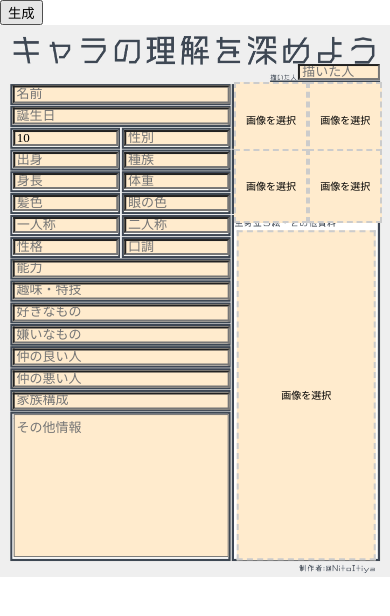
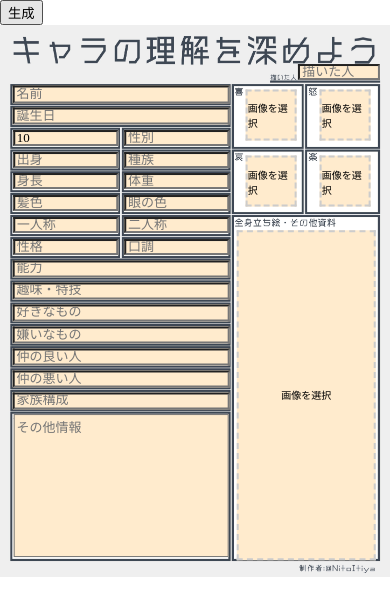
Before and after one commit to nisinosora/CharcterSheetMaker.io, a plain HTML site: page index.html in a window 390 px wide. Drawn offline with Linux system fonts and the light colour scheme.

Commit message:
レスポンシブ対応

```diff
--- a/index.html
+++ b/index.html
@@ -4,6 +4,7 @@
   <meta charset="UTF-8">
   <meta name="viewport" content="width=device-width, initial-scale=1.0">
   <link rel="stylesheet" href="./index.css">
+  <link rel="stylesheet" href="./media_query.css">
   <script src="https://html2canvas.hertzen.com/dist/html2canvas.js"></script>
   <script src="index.js"></script>
   <title>キャラクターシートメーカー</title>
--- /dev/null
+++ b/media_query.css
@@ -0,0 +1,7 @@
+@media (max-width: 768px) {
+  #smile, #anger, #sad, #happy {
+    width: 12vw;
+    height: 12vw;
+    margin-top: 4vw;
+  }
+}
```
